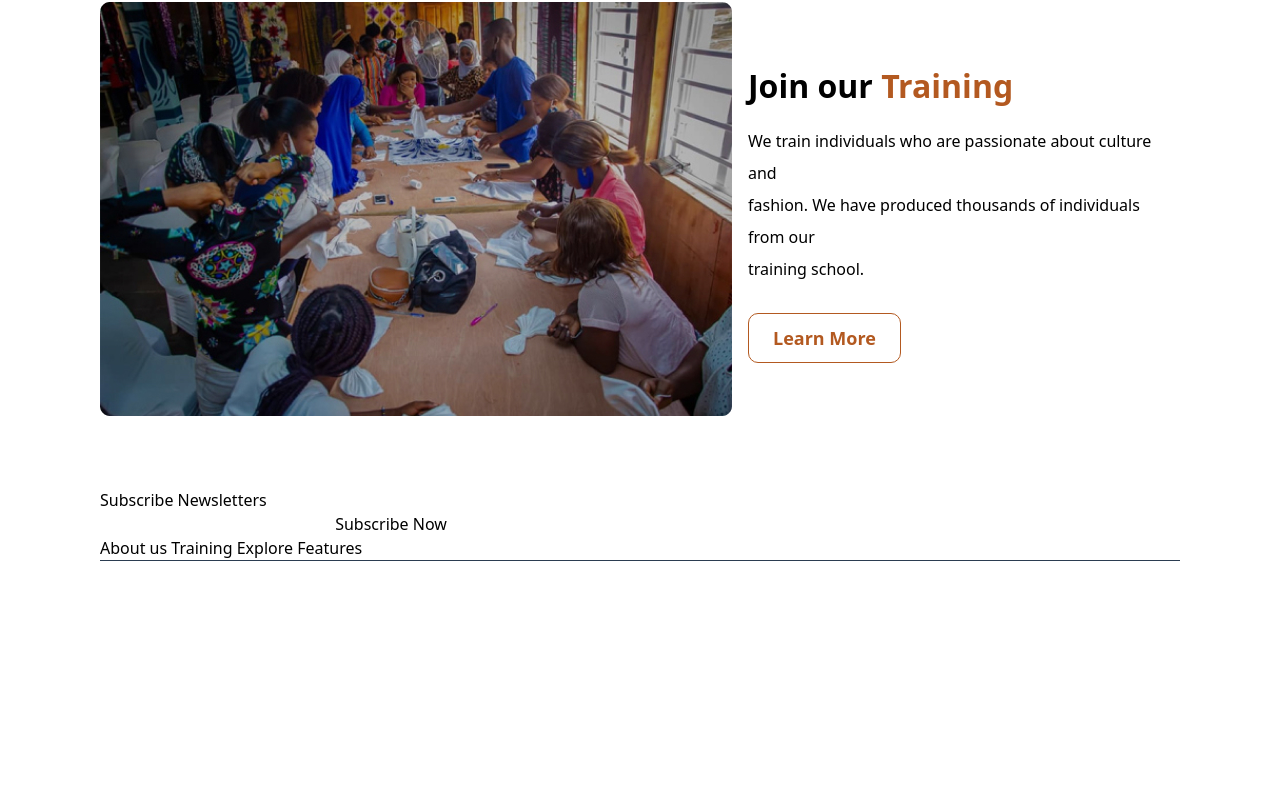
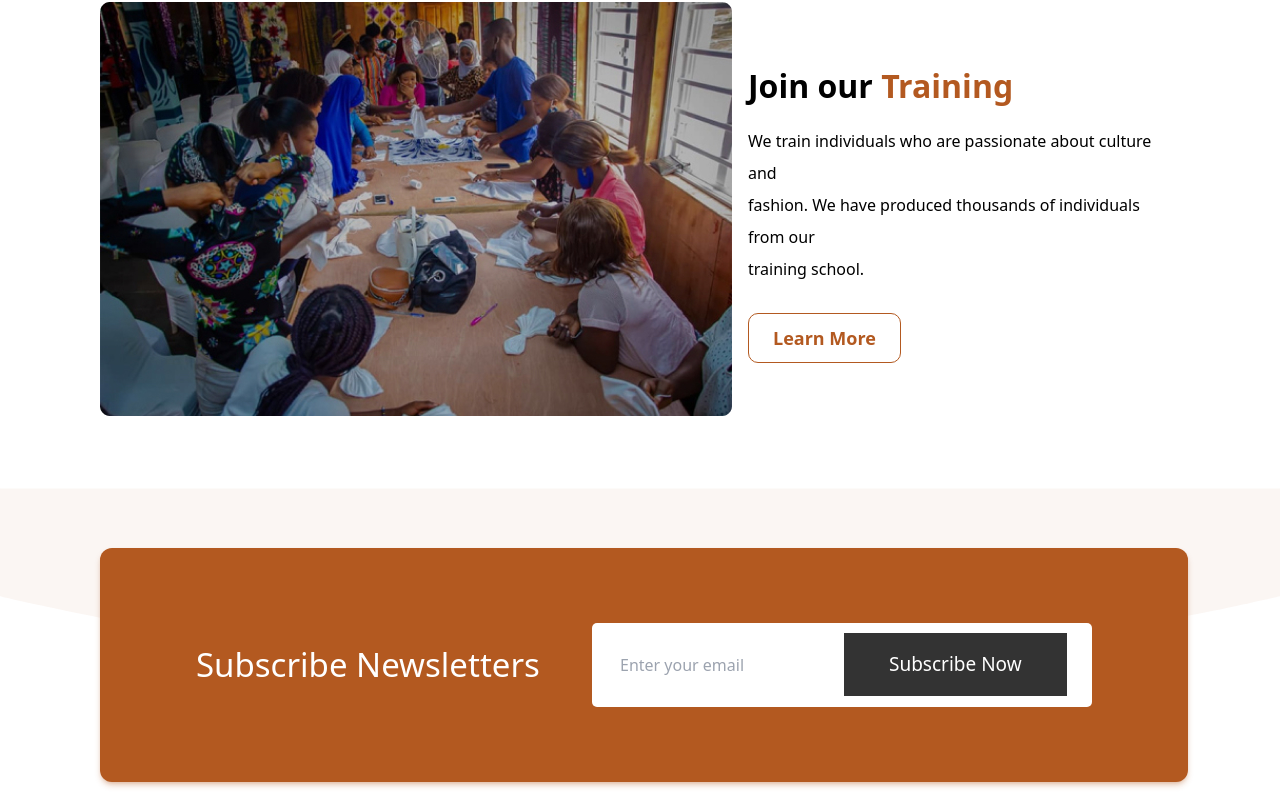
Before and after one commit to onifadjosh/MEELAH-S-THRIFT-STORE, a website: page index.html in a window 1280 px wide. Shown: the part 2221-3013 px from the top of the page. Before the commit the page ends 2782 px from the top, so only its background shows below. Drawn offline with Linux system fonts and the light colour scheme.

Commit message:
designing larger screens

```diff
--- a/index.html
+++ b/index.html
@@ -9,10 +9,11 @@
     <link href="https://fonts.googleapis.com/css2?family=Josefin+Sans:wght@100;200;300;400;500;600;700&family=Montserrat:wght@100;200;300;400;500;600;700&display=swap" rel="stylesheet">
     <link href="dist/output.css" rel="stylesheet">
     <link rel="stylesheet" href="input.css">
+    <script src="https://kit.fontawesome.com/54e86b48e4.js" crossorigin="anonymous"></script>
     <title>MEELAH'S THRIFT STORE</title>
 </head>
-<body class="lg:px-[100px]">
-    <header class="">
+<body class="">
+    <header class="lg:px-[100px]">
         <nav class="flex justify-between mb-16 items-center pt-10">
             <div class="logo">
                 <h1 class="text-[#000000] font-bold text-[28px] leading-6">Meelah'sThriftStore</h1>
@@ -100,7 +101,7 @@
         </div>
     </header>
 
-    <section class="flex justify-between items-start pb-10">
+    <section class="flex justify-between items-start pb-10 lg:px-[100px]">
         <span class="relative">
             <img src="dist/images/Frame.svg" alt="" class="absolute -left-3">
             <h2 class="font-semibold text-[32px] leading-[51px]">
@@ -152,7 +153,7 @@
         </div>
     </section>
 
-    <section class="pt-[87px]">
+    <section class="pt-[87px] lg:px-[100px]">
         <div class="flex lg:gap-[91px]">
             <div class="grid grid-cols-2 gap-y-[32px] gap-x-[42px] basis-[60%]">
                 <img src="dist/images/pic4.jpg" alt="" srcset="">
@@ -188,7 +189,7 @@
         </div>
     </section>
 
-    <section class="py-[76px]">
+    <section class="py-[76px] lg:px-[100px]">
         <div class="relative my-8">
             <h1 class="font-bold text-[48px] text-[#333333] leading-[77px] absolute top-10">New Arrivals</h1>
             <h1 class="text-[#33333333] text-[96px] font-bold leading-[117px">New Arrivals</h1>
@@ -220,7 +221,7 @@
         </div>
     </section>
 
-    <section class="py-[72px] flex items-center justify-between">
+    <section class="py-[72px] flex items-center justify-between lg:px-[100px]">
         <img src="dist/images/pic8.jpg" alt="" srcset="">
 
         <div class="basis-[40%]">
@@ -239,19 +240,21 @@
         </div>
     </section>
 
-    <section>
-        <div>
-            <p>Subscribe Newsletters</p>
+    <section class="px-0 relative mb-[75px]">
+        <img src="dist/images/Shape.svg" alt="" srcset="" class="">
+        <div class="py-[75px] px-[96px]  bg-[#B35920] w-[85%] lg:mx-[100px] flex items-center justify-between rounded-[12px]  absolute top-[60px] shadow-md shadow-[#B359204D]">
+            <p class="font-normal leading-10 text-[33px] text-[#ffffff]">Subscribe Newsletters</p>
 
-            <span>
-                <input type="email" name="email" id="mail">
-                <a href="mailto:">Subscribe Now</a>
+            <span class="relative">
+                <input type="email" name="email" id="mail" placeholder="Enter your email" class="py-[30px] px-[28px] w-[500px] rounded-[5px] outline-none">
+                <a href="mailto:" class="font-normal leading-[23px] text-[19px] py-[18.66px] px-[44.33px] text-[#ffffff] bg-[#333333] absolute top-[10px] right-[25px] border border-[#333333] hover:bg-transparent hover:text-[#333333]">Subscribe Now</a>
             </span>
         </div>
     </section>
 
-    <footer class="border-b border-[#2B3D51]">
-        <div>
+    <footer class="border-b border-[#2B3D51] mt-[120px] px-[96px]">
+        <div class="flex items-center justify-between">
+            <div class="flex font-semibold text-[19px] leading-[23px] w-1/2 justify-between">
                 <a href="http://">About us</a>
                 <a href="http://">Training</a>
                 <a href="http://">Explore</a>
@@ -259,7 +262,9 @@
             </div>
 
             <div>
-
+                <i class="fa-brands fa-square-facebook"></i>
+                <i class="fa-brands fa-youtube"></i>
+            </div>
         </div>
     </footer>
 </body>
```
Also changed, not shown: dist/output.css. Lines whose indentation alone changed are shown as unchanged.
